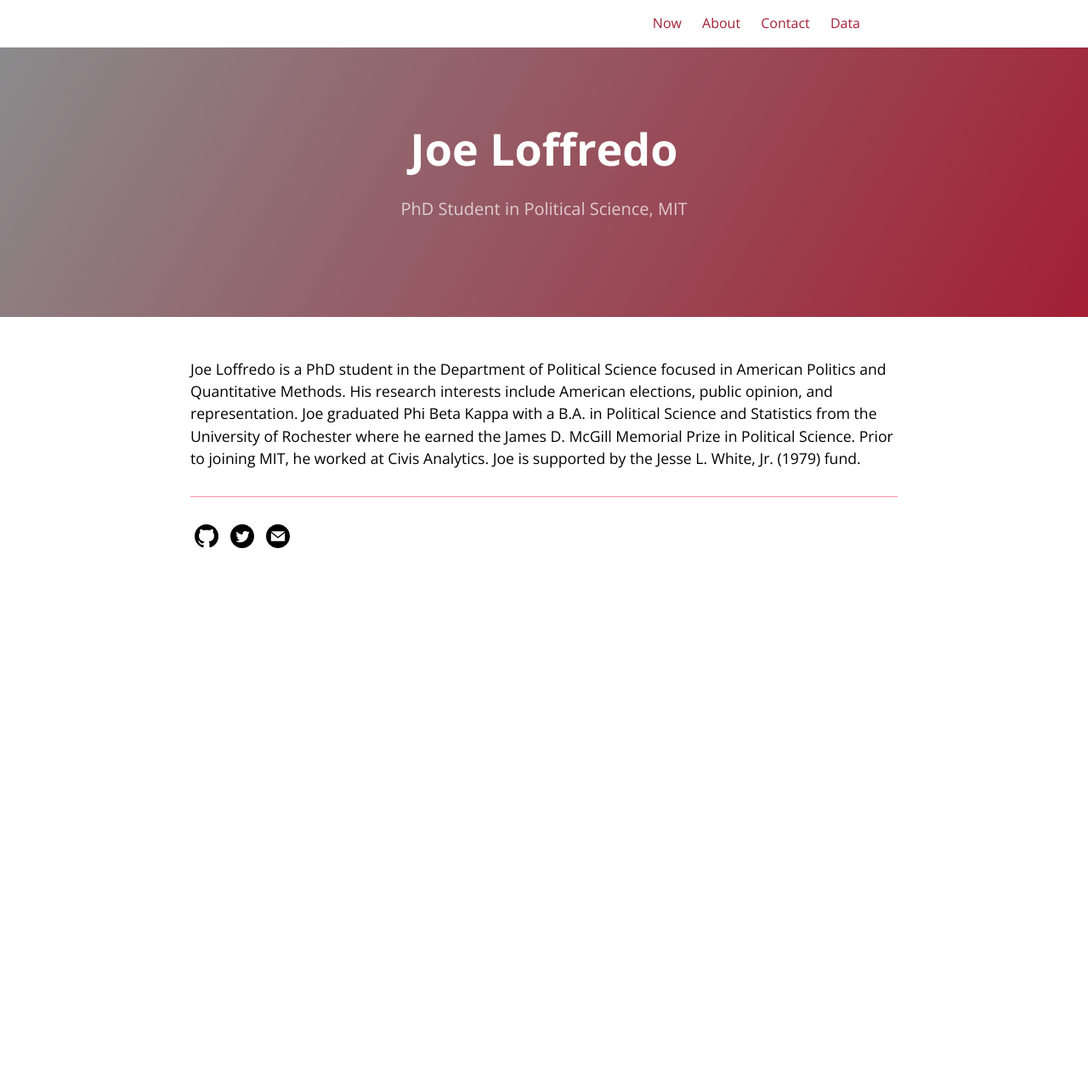
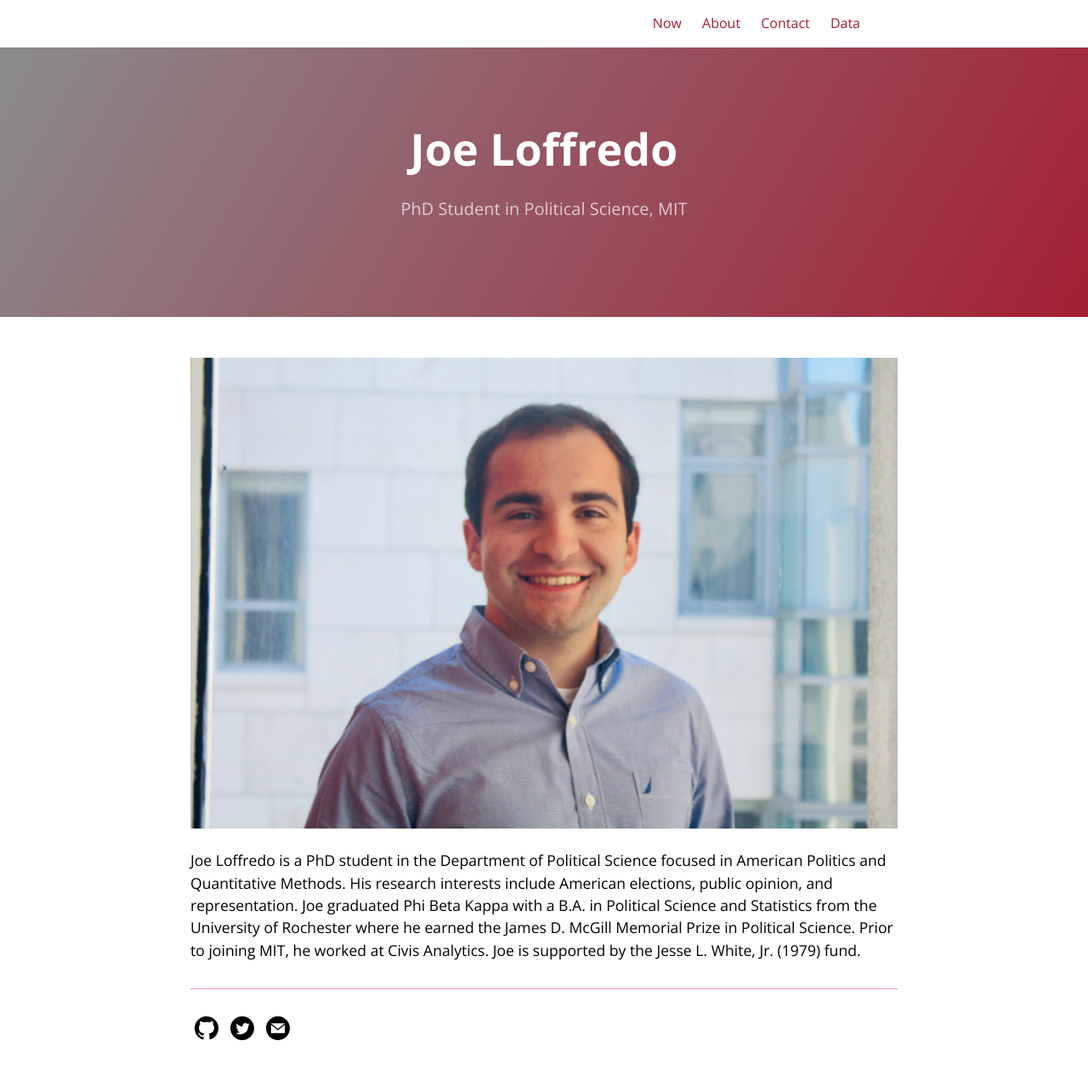
Before and after one commit to jloffredo2/jloffredo2.github.io, a Jekyll site: the page built from index.md, in a window 1280 px wide. Shown: the whole page at 85% size. Built offline with Jekyll 4.4.1, drawn with Linux system fonts in a browser that asks for light colours; before the commit the page ends 900 px from its top, so only the background shows below that.

Commit message:
Update index.md

```diff
--- a/index.md
+++ b/index.md
@@ -7,5 +7,6 @@
 #
 layout: home
 ---
+![profilepic](Joseph loffredo.JPG)
 
 Joe Loffredo is a PhD student in the Department of Political Science focused in American Politics and Quantitative Methods. His research interests include American elections, public opinion, and representation. Joe graduated Phi Beta Kappa with a B.A. in Political Science and Statistics from the University of Rochester where he earned the James D. McGill Memorial Prize in Political Science. Prior to joining MIT, he worked at Civis Analytics. Joe is supported by the Jesse L. White, Jr. (1979) fund.
```
